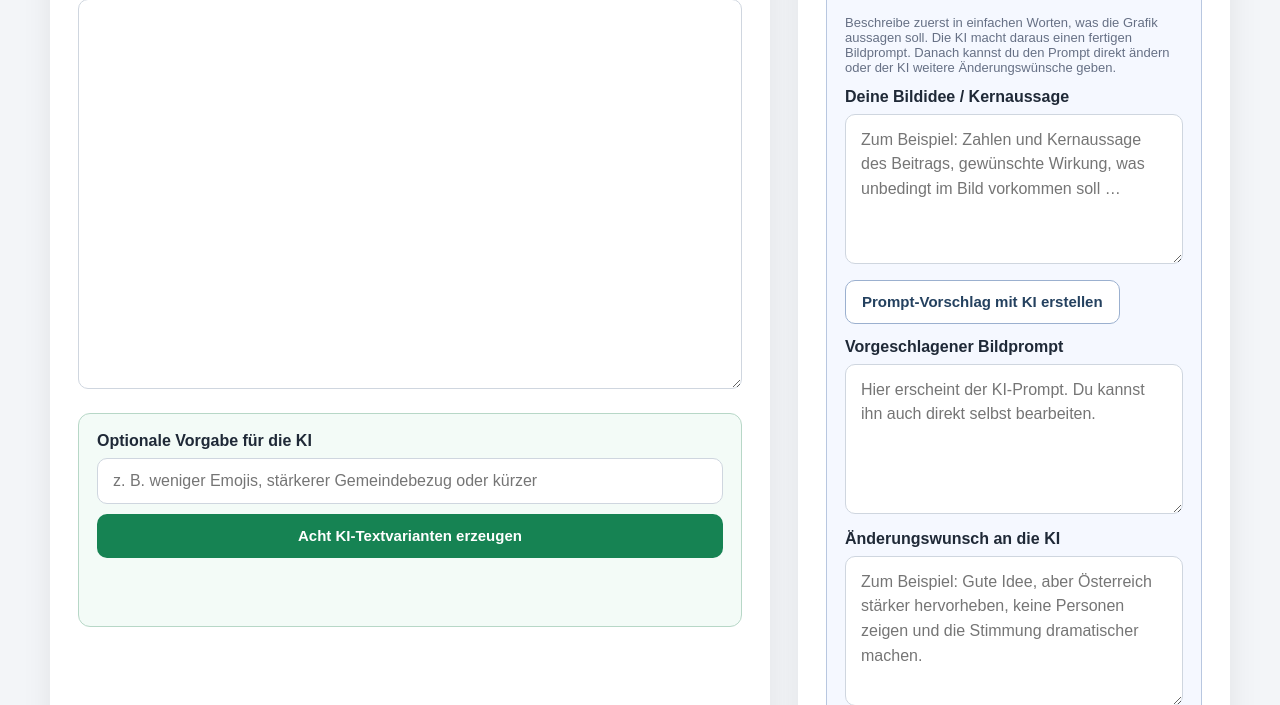
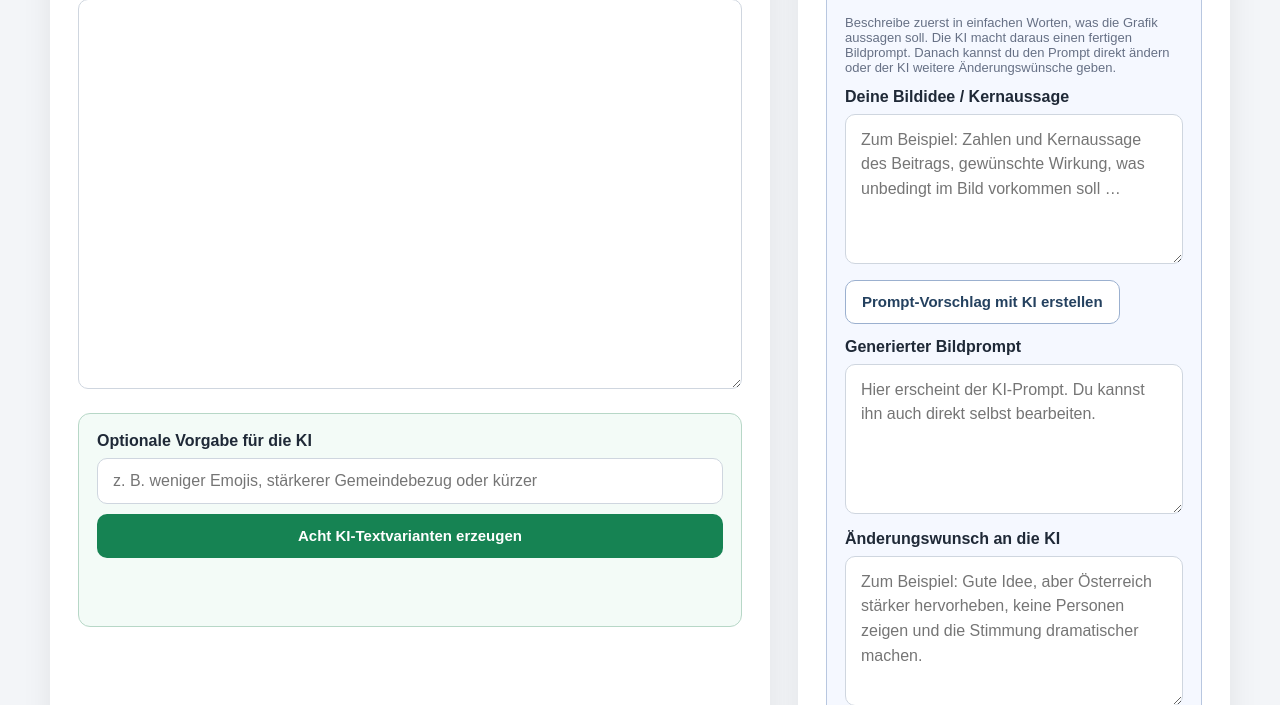
Before and after one commit to fb-bezirk-collab/facebook-seitenassistent, a Python web app: template templates/draft_edit.html in a window 1280 px wide. Shown: the part 375-1080 px from the top of the page. Run offline with Jinja, Linux system fonts and the light colour scheme; the template is opened without the code that fills it, so the values that code supplies are empty.

Commit message:
Add files via upload

```diff
--- a/templates/draft_edit.html
+++ b/templates/draft_edit.html
@@ -231,7 +231,7 @@
                     <div class="ai-image-actions">
                         <button type="button" class="secondary" id="ai-image-suggest">Prompt-Vorschlag mit KI erstellen</button>
                     </div>
-                    <label for="ai-image-prompt" style="margin-top:14px">Vorgeschlagener Bildprompt</label>
+                    <label for="ai-image-prompt" style="margin-top:14px">Generierter Bildprompt</label>
                     <textarea id="ai-image-prompt" placeholder="Hier erscheint der KI-Prompt. Du kannst ihn auch direkt selbst bearbeiten."></textarea>
                     <label for="ai-image-change" style="margin-top:12px">Änderungswunsch an die KI</label>
                     <textarea id="ai-image-change" placeholder="Zum Beispiel: Gute Idee, aber Österreich stärker hervorheben, keine Personen zeigen und die Stimmung dramatischer machen."></textarea>
```
